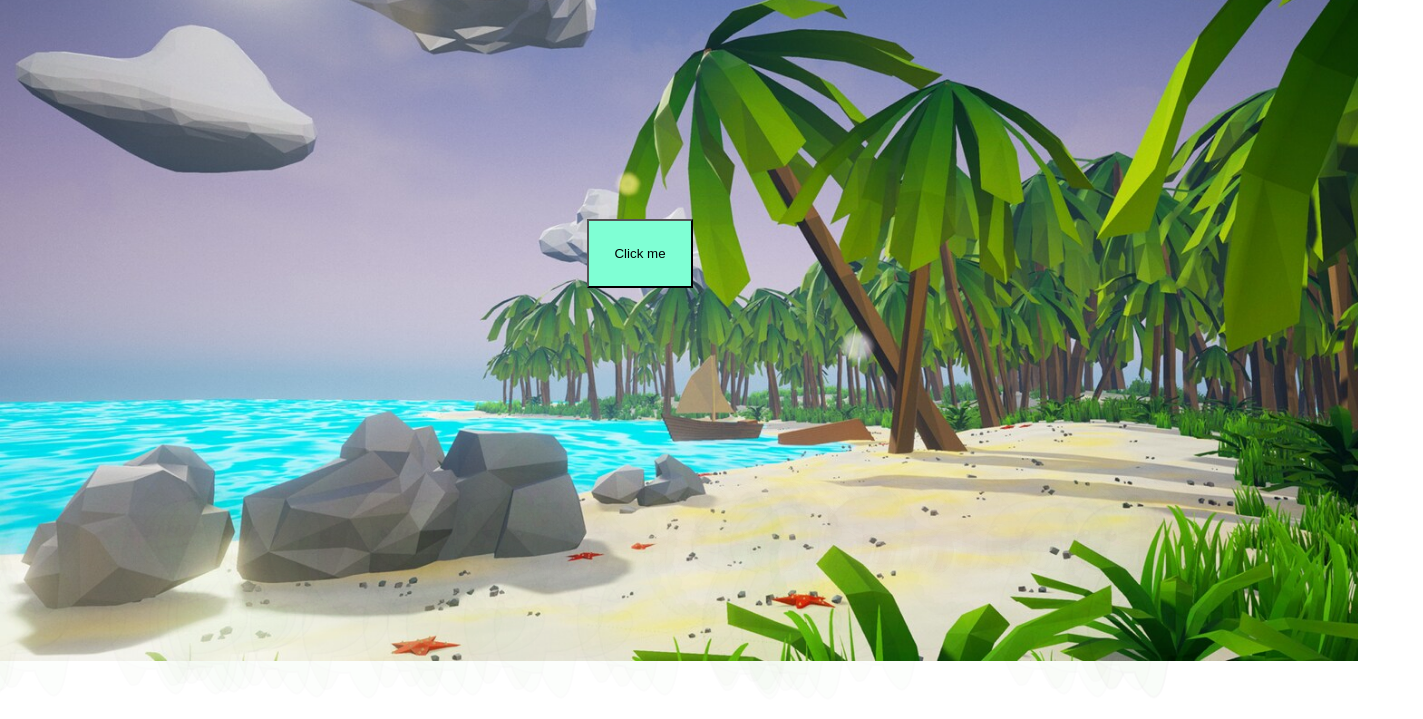
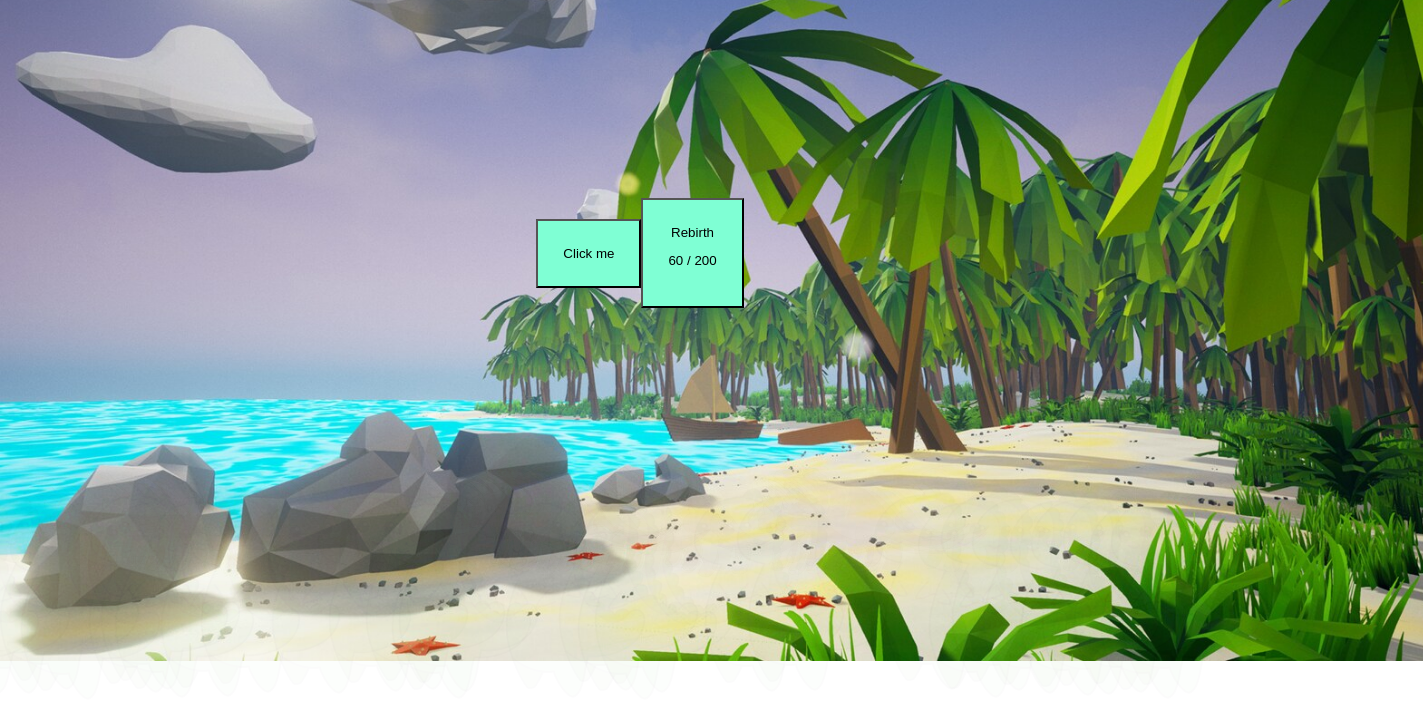
Before and after one commit to Lemonpathic/dino_land, a plain HTML site: page index.html in a window 1280 px wide. Both pictures are taken after a click on the button "Click me". Shown: the part 155-874 px from the top of the page, 1423 px wide, since content can reach past the window. Drawn offline with nearby package versions, Linux system fonts and the light colour scheme.

Commit message:
dinoworld 1 try to fix

```diff
--- a/index.html
+++ b/index.html
@@ -14,60 +14,133 @@
   </style>
 </head>
 <body>
-
 <div id="site">
   <div id="snowZone"></div>
   <div class="counterbox">
     <h1>Dinos Spawned</h1>
     <h2 id="counter"></h2>
   </div>
-
-  <button onclick="fallingSnow()">Click me</button>
+  <button id="clickButton" onclick="fallingObject()">Click me</button>
+  <button onclick="rebirth(rebirthCounter)">Rebirth
+  <p class="rebirth_fraction"></p>
+  </button>
 </div>
 <script>
   var counter = 0;
+  var rebirthStatus = false;
+  var rebirthCounter = 1;
+  var rebirth_amount = 200;
+
+  function rebirth(rebirthCount) {
+    function buttonDisabled(){
+      document.getElementById("clickButton").disabled = true;
+      setTimeout(function(){ document.getElementById("clickButton").disabled = false; }, 1500);
+    }
+    var rebirth_multiplier;
+    rebirth_multiplier = rebirthCount * 1.3;
+    if (counter >= rebirth_amount) {
+      // Clear the screen
+      $('#snowZone').empty();
+
+      counter = 0;
+      rebirthCounter++;
+      rebirth_multiplier = rebirthCount * 1.3;
+      rebirth_amount = Math.floor(rebirth_multiplier * 200);
+      updateCounter();
+
+      buttonDisabled();
+        meteorShower();
+    }
+
+  }
+
   function updateCounter() {
     document.getElementById("counter").innerHTML = `${counter} &#129430;`;
+    document.querySelector(".rebirth_fraction").textContent = `${counter} / ${rebirth_amount}`;
   }
-  function fallingSnow() {
-    var $snowflakes = $(),
-            createSnowflakes = function () {
+  function meteorShower(){
+    var $objects = $();
+    createObjects = function () {
       var qt = 60;
       for (var i = 0; i < qt; ++i) {
-                if (i % 2 === 0){
-                    var $snowflake = $('<div class="snowflakes"><img src="images/tri.png" alt="Snowflake"></div>');
-                  $snowflake.css({
-                    'left': (Math.random() * ($('#site').width()) - 300) + 'px', // Increase 200 for greater distance
+        console.log("rebirth")
+        var $object = createObject('images/meteor.png', '1');
+
+        counter = 0;
+        updateCounter();
+        $objects = $objects.add($object);
+      }
+      $('#snowZone').prepend($objects);
+    };
+
+    function createObject(imageSrc, scale) {
+      var $object = $(`<div class="objects"><img src="${imageSrc}" alt="object"></div>`);
+      $object.css({
+        'left': (Math.random() * ($('#site').width()) - 300) + 'px',
         'top': (-Math.random() * ($('#site').height() + 200)) + 'px',
-                    'transform': 'scale(0.3)',// Increase 200 for greater distance
-                  });// Change the image source here
+        'transform': `scale(${scale})`,
+      });
+      return $object;
+    }
 
-                    }
-                else {
-                    var $snowflake = $('<div class="snowflakes"><img src="images/trex.png" alt="Snowflake"></div>'); // Change the image source here
-                    $snowflake.css({
-                      'left': (Math.random() * ($('#site').width()) - 300) + 'px', // Increase 200 for greater distance
-                      'top': (-Math.random() * ($('#site').height() + 200)) + 'px', // Increase 200 for greater distance
-                      'transform': 'scale(0.5)',
-                    });}
-                counter++;
-                updateCounter()
-                $snowflakes = $snowflakes.add($snowflake);
-              }
-              $('#snowZone').prepend($snowflakes);
-            },
-            runSnowStorm = function () {
-              $snowflakes.each(function () {
+    var runSnowStorm = function () {
+      $objects.each(function () {
         var $flake = $(this);
         $flake.animate({
           top: "500px",
           opacity: "0",
         }, 3000, function () {
-                  $flake.remove(); // Remove the snowflake after the animation
+          $flake.remove();
+          // Remove the object after the animation
         });
       });
     };
-    createSnowflakes();
+
+    createObjects();
+    runSnowStorm();
+  }
+  function fallingObject() {
+    var $objects = $();
+    createObjects = function () {
+      var qt = 60;
+      for (var i = 0; i < qt; ++i) {
+        if (i % 2 === 0) {
+          var $object = createObject('images/tri.png', '0.3');
+        }
+        else {
+          var $object = createObject('images/trex.png', '0.5');
+        }
+
+        counter++;
+        updateCounter();
+        $objects = $objects.add($object);
+      }
+      $('#snowZone').prepend($objects);
+    };
+
+    function createObject(imageSrc, scale) {
+      var $object = $(`<div class="objects"><img src="${imageSrc}" alt="object"></div>`);
+      $object.css({
+        'left': (Math.random() * ($('#site').width()) - 300) + 'px',
+        'top': (-Math.random() * ($('#site').height() + 200)) + 'px',
+        'transform': `scale(${scale})`,
+      });
+      return $object;
+    }
+
+    var runSnowStorm = function () {
+      $objects.each(function () {
+        var $flake = $(this);
+        $flake.animate({
+          top: "500px",
+          opacity: "0",
+        }, 3000, function () {
+          $flake.remove(); // Remove the object after the animation
+        });
+      });
+    };
+
+    createObjects();
     runSnowStorm();
   }
 </script>
--- a/styles.css
+++ b/styles.css
@@ -1,4 +1,4 @@
-.snowflakes {
+.objects {
     top: 0px;
     left: 0px;
     position: absolute;
```
Also changed, not shown: images/meteor.png (added). Lines whose indentation alone changed are shown as unchanged.
